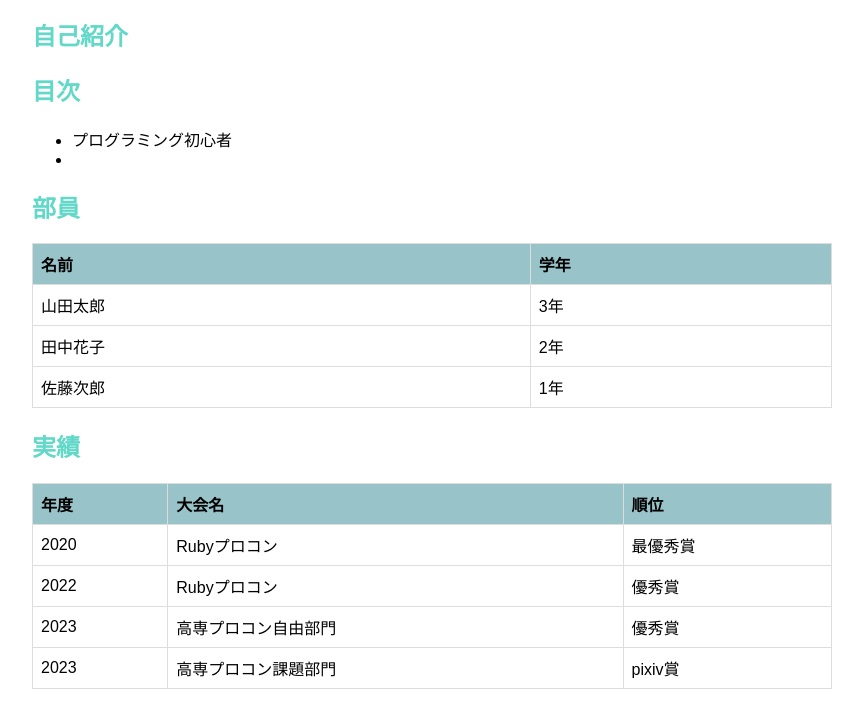
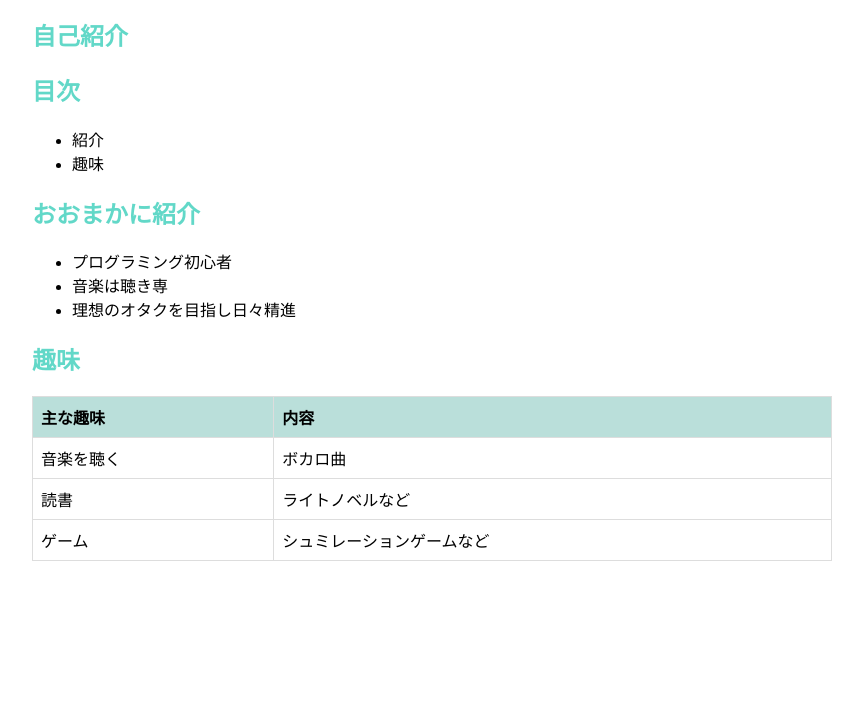
Before and after one commit to shigbin/procon-tutorial, a website built with Vite: page index.html in a window 1280 px wide. Shown: the part 84-800 px from the top of the page, without its empty margins (208-1071 px from the left). Built offline with nearby package versions, Linux system fonts and the light colour scheme.

Commit message:
first commit

```diff
--- a/index.html
+++ b/index.html
@@ -20,56 +20,33 @@
   <h2>自己紹介</h2>
   <h2>目次</h2>
   <ul>
+    <li>紹介</li>
+
+    <li>趣味</li>
+    </ul>
+    <h2>おおまかに紹介</h2>
+    <ul>
   <li>プログラミング初心者</li>
-  <li></li>
+  <li>音楽は聴き専</li>
+  <li>理想のオタクを目指し日々精進</li>
 
 </ul>
-<h2>部員</h2>
+<h2>趣味</h2>
 <table>
   <tr>
-    <th>名前</th>
-    <th>学年</th>
+    <th>主な趣味</th>
+    <th>内容</th>
   </tr>
   <tr>
-    <td>山田太郎</td>
-    <td>3年</td>
+    <td>音楽を聴く</td>
+    <td>ボカロ曲</td>
   </tr>
   <tr>
-    <td>田中花子</td>
-    <td>2年</td>
+    <td>読書</td>
+    <td>ライトノベルなど</td>
   </tr>
   <tr>
-    <td>佐藤次郎</td>
-    <td>1年</td>
+    <td>ゲーム</td>
+    <td>シュミレーションゲームなど</td>
   </tr>
 </table>
-<h2>実績</h2>
-<table>
-  <tr>
-    <th>年度</th>
-    <th>大会名</th>
-    <th>順位</th>
-  </tr>
-  <tr>
-    <td>2020</td>
-    <td>Rubyプロコン</td>
-    <td>最優秀賞</td>
-  </tr>
-  <tr>
-    <td>2022</td>
-    <td>Rubyプロコン</td>
-    <td>優秀賞</td>
-  </tr>
-  <tr>
-    <td>2023</td>
-    <td>高専プロコン自由部門</td>
-    <td>優秀賞</td>
-  </tr>
-  <tr>
-    <td>2023</td>
-    <td>高専プロコン課題部門</td>
-    <td>pixiv賞</td>
-  </tr>
-</table>
-  </body>
-</html>
--- a/style.css
+++ b/style.css
@@ -27,7 +27,7 @@ th, td {
   border: 1px solid #ddd;
 }
 th {
-  background-color: #97c3c9;
+  background-color: #badfda;
 }
 body {
   width: 80%;
```
